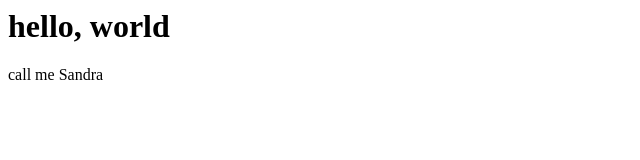
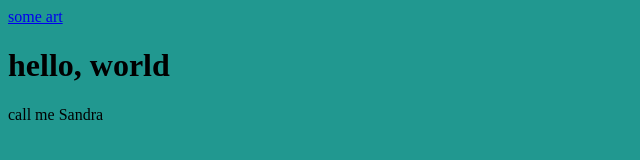
Before and after one commit to eine-sandra/eine-sandra.github.io, a plain HTML site: page index.html in a window 1280 px wide. Shown: the whole page, without its empty margins (0-640 px from the left). Drawn offline with Linux system fonts and the light colour scheme.

Commit message:
added a link

```diff
--- a/index.html
+++ b/index.html
@@ -2,7 +2,8 @@
    <head>
      <title></title>
    </head>
-   <bodystyle="background-color: #219830">
+   <body style="background-color: rgb(33, 152, 144)">
+   	<a href="http://www.sandra-strack.de/" target="_blank">some art</a>
      <h1>hello, world</h1>
      <p>call me Sandra</p>
    </body>
```
